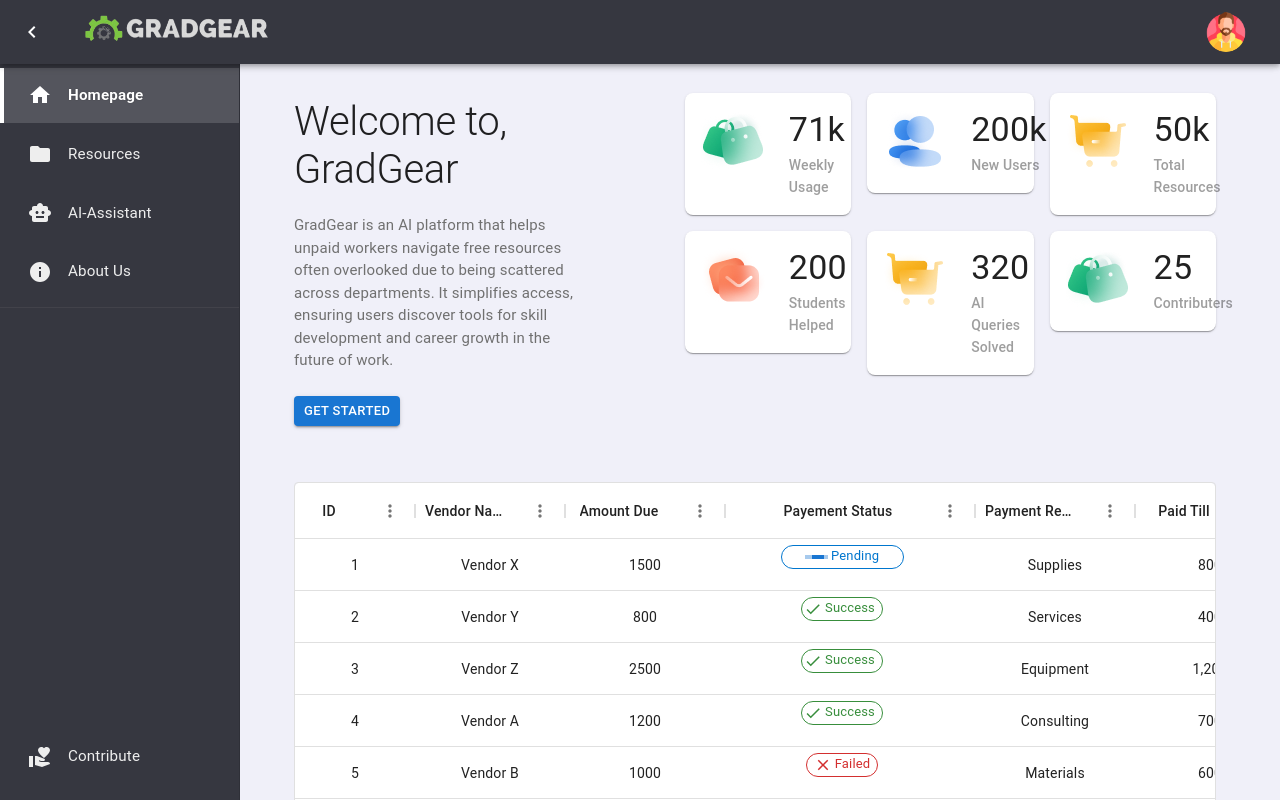
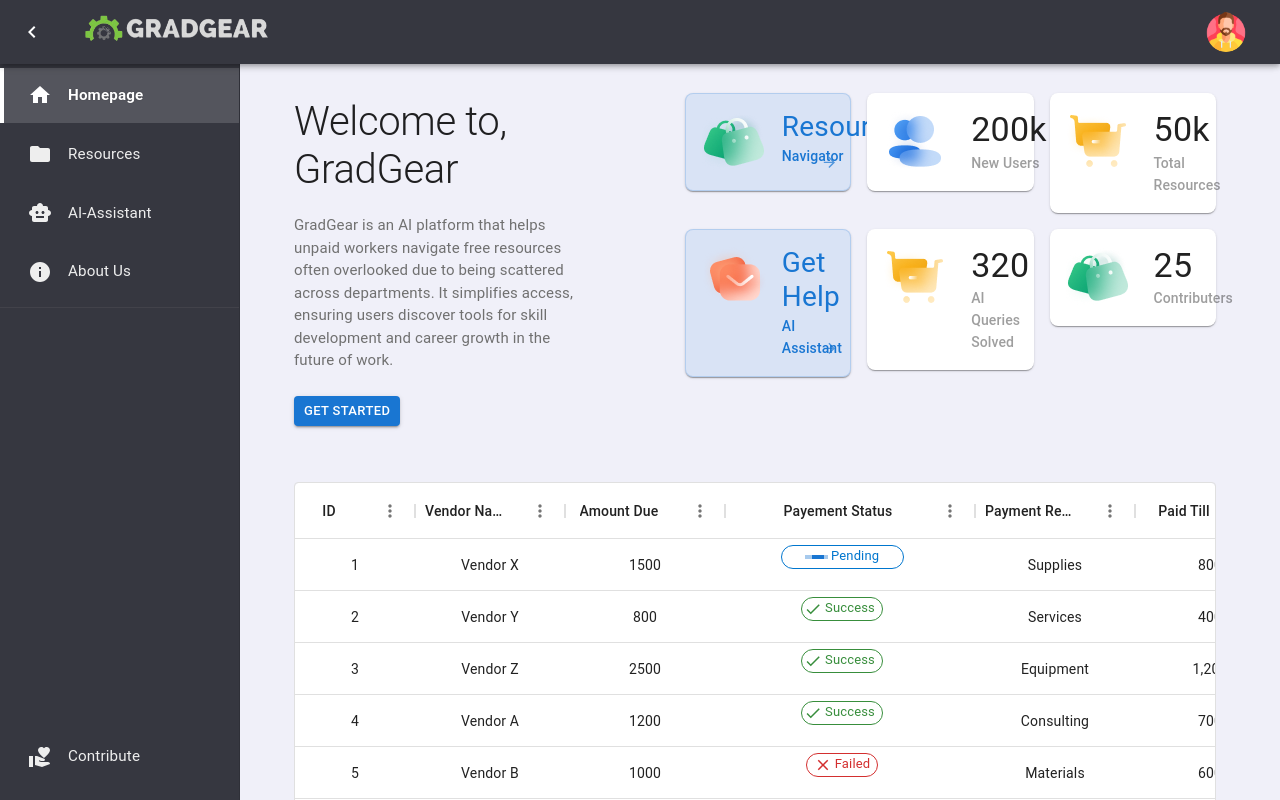
Before and after one commit to rishabhkumar14/GradGear, a React (Create React App) app: page /homepage in a window 1280 px wide. Shown: the top 800 px of the page. Built offline with nearby package versions, Linux system fonts and the light colour scheme.

Commit message:
Home Cards Update

```diff
--- a/src/pages/about/AboutUs.js
+++ b/src/pages/about/AboutUs.js
@@ -23,6 +23,7 @@ export default function Contribute(props) {
         spacing={3}
         style={{
           paddingLeft: 70,
+          paddingTop: "20px",
           paddingBottom: "40px",
           paddingRight: 40,
         }}
--- a/src/pages/homepage/Homepage.js
+++ b/src/pages/homepage/Homepage.js
@@ -1,73 +1,64 @@
 import * as React from "react";
-import {
-  Box,
-  Button,
-  Card,
-  CardContent,
-  CardHeader,
-  Grid,
-  Paper,
-  Stack,
-  Toolbar,
-  Typography,
-} from "@mui/material";
+import { Box, Button, Grid, Paper, Stack, Typography } from "@mui/material";
 import { Link } from "react-router-dom";
+import ArrowForwardIcon from "@mui/icons-material/ArrowForward";
 
+// Import icons
 import bagIcon from "../../assets/headers/ic_glass_bag.png";
 import buyIcon from "../../assets/headers/ic_glass_buy.png";
 import msgIcon from "../../assets/headers/ic_glass_message.png";
 import userIcon from "../../assets/headers/ic_glass_users.png";
-import {
-  BarChart,
-  Bar,
-  PieChart,
-  Pie,
-  LineChart,
-  Line,
-  AreaChart,
-  Area,
-  XAxis,
-  YAxis,
-  CartesianGrid,
-  Tooltip,
-  Legend,
-  ResponsiveContainer,
-  Cell,
-} from "recharts";
-// import { highlightSelectedNavItem } from "../SideNavigation";
+
+// Import homepage table
 import VendorData from "./HomePageTable";
 
 function Homepage(props) {
   let cardMetrics = [
     {
-      title: "Weekly Usage",
-      metrics: "71k",
+      title: "Navigator",
+      metrics: "Resource",
       emoji: bagIcon,
+      link: "/resources",
+      isFeature: true,
+      color: "rgba(25, 118, 210, 0.1)", // Slightly more visible blue
+      textColor: "#1976d2",
     },
     {
       title: "New Users",
       metrics: "200k",
       emoji: userIcon,
+      color: "white", // Original color
+      textColor: "inherit", // Original color
     },
     {
       title: "Total Resources",
       metrics: "50k",
       emoji: buyIcon,
+      color: "white", // Original color
+      textColor: "inherit", // Original color
     },
     {
-      title: "Students Helped",
-      metrics: "200",
+      title: "AI Assistant",
+      metrics: "Get Help",
       emoji: msgIcon,
+      link: "/ai-assistant",
+      isFeature: true,
+      color: "rgba(25, 118, 210, 0.1)", // Slightly more visible blue
+      textColor: "#1976d2",
     },
     {
       title: "AI Queries Solved",
       metrics: "320",
       emoji: buyIcon,
+      color: "white", // Original color
+      textColor: "inherit", // Original color
     },
     {
       title: "Contributers",
       metrics: "25",
       emoji: bagIcon,
+      color: "white", // Original color
+      textColor: "inherit", // Original color
     },
   ];
 
@@ -147,37 +138,95 @@ function Homepage(props) {
             spacing={2}
             style={{ paddingTop: 25 }}
           >
-            {cardMetrics.map((card) => {
+            {cardMetrics.map((card, index) => {
+              // For non-feature cards, use original styling
+              const isOriginalCard = !card.isFeature;
+              const isFirstCard = index === 0;
+              const isAICard = index === 3;
+
               return (
-                <Grid item xs={12} sm={4}>
+                <Grid item xs={12} sm={4} key={index}>
                   <Paper
-                    component={Stack}
+                    component={card.isFeature ? Link : Stack}
+                    to={card.isFeature ? card.link : undefined}
                     spacing={3}
                     direction="row"
                     className="paper2"
                     sx={{
                       px: 3,
-                      py: 5,
+                      py: card.isFeature ? 4.2 : 5,
                       borderRadius: 2,
                       padding: 2,
+                      bgcolor: card.color,
+                      transition: "all 0.2s",
+                      border: card.isFeature
+                        ? "1px solid rgba(25, 118, 210, 0.2)"
+                        : "none",
+                      "&:hover": {
+                        transform: card.isFeature ? "translateY(-4px)" : "none",
+                        boxShadow: card.isFeature
+                          ? "0 4px 12px rgba(25, 118, 210, 0.2)"
+                          : "none",
+                        bgcolor: card.isFeature
+                          ? "rgba(25, 118, 210, 0.15)"
+                          : card.color,
+                      },
+                      textDecoration: "none",
+                      display: "flex",
+                      position: "relative", // For arrow positioning
                     }}
                   >
                     {<img alt="icon" src={card.emoji} /> && (
-                      <Box sx={{ width: 64, height: 64 }}>
+                      <Box
+                        sx={{
+                          width: 64,
+                          height: 64,
+                          mr: card.isFeature ? 2 : 0,
+                        }}
+                      >
                         {<img alt="icon" src={card.emoji} />}
                       </Box>
                     )}
 
-                    <Stack spacing={0.5}>
-                      <Typography variant="h4">{card.metrics}</Typography>
-
+                    <Stack spacing={0.2}>
+                      {" "}
+                      {/* Reduced spacing between metrics and title */}
+                      <Typography
+                        variant="h4"
+                        sx={{
+                          color: isOriginalCard ? "inherit" : card.textColor,
+                          fontSize: card.isFeature ? "1.75rem" : undefined,
+                        }}
+                      >
+                        {card.metrics}
+                      </Typography>
                       <Typography
                         variant="subtitle2"
-                        sx={{ color: "text.disabled" }}
+                        sx={{
+                          color: isOriginalCard
+                            ? "text.disabled"
+                            : card.textColor,
+                        }}
                       >
                         {card.title}
                       </Typography>
                     </Stack>
+
+                    {/* Slightly larger arrow indicator for feature cards */}
+                    {card.isFeature && (
+                      <Box
+                        sx={{
+                          position: "absolute",
+                          right: 12,
+                          bottom: 12,
+                          color: card.textColor,
+                          opacity: 0.7,
+                        }}
+                      >
+                        <ArrowForwardIcon sx={{ fontSize: "1.05rem" }} />{" "}
+                        {/* 5% bigger */}
+                      </Box>
+                    )}
                   </Paper>
                 </Grid>
               );
```
